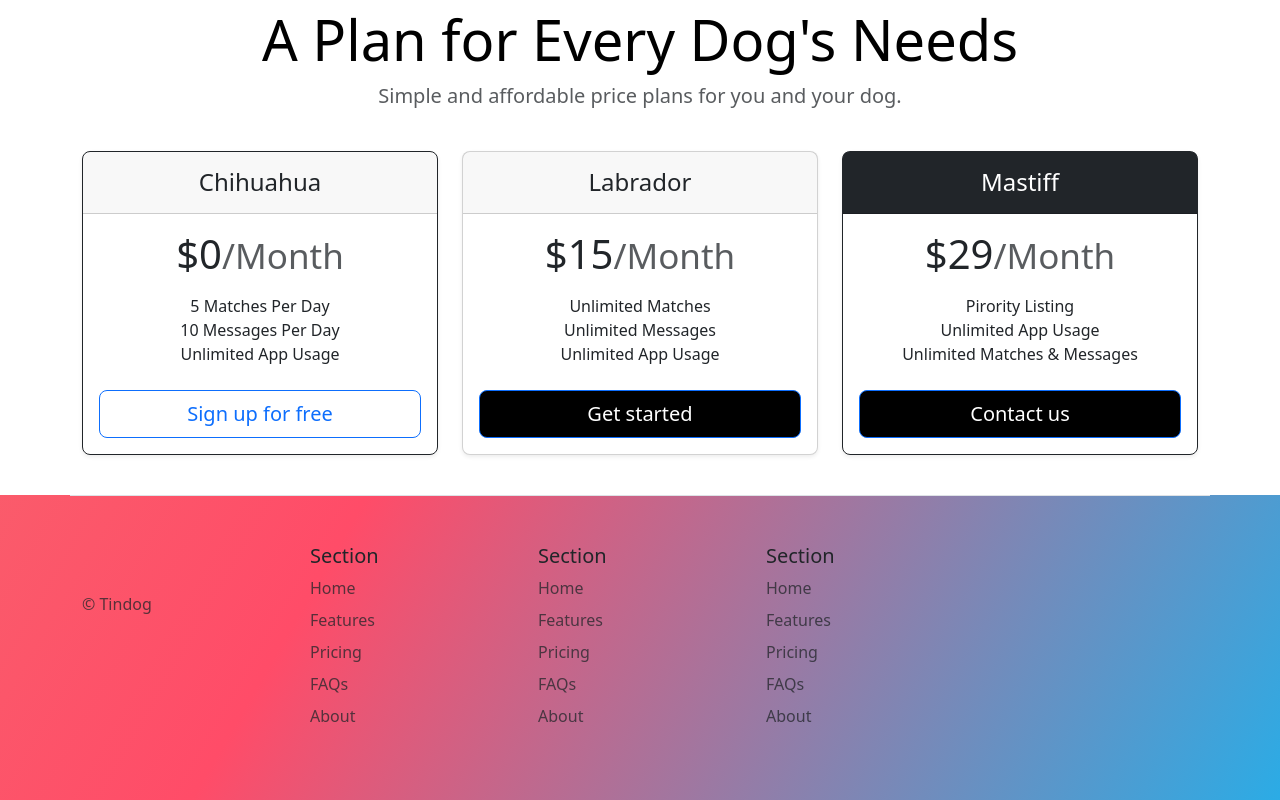
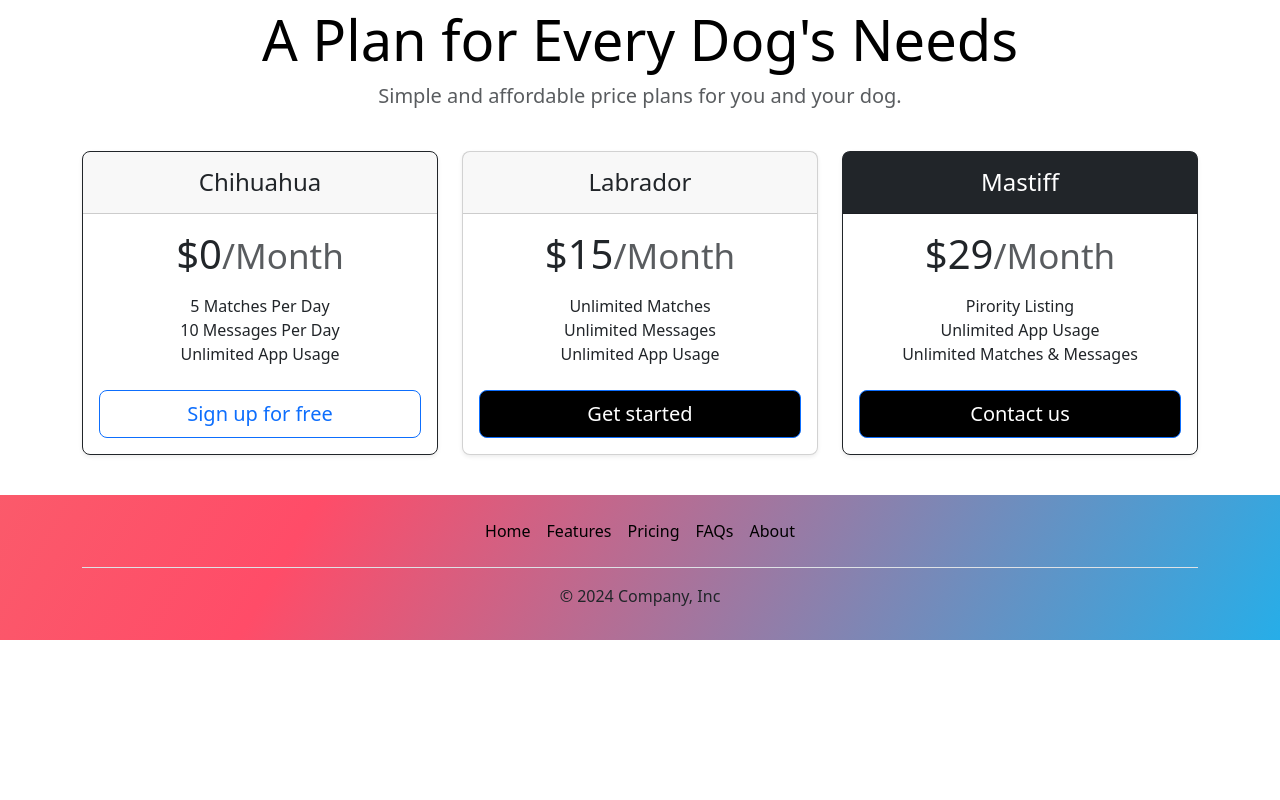
Before and after one commit to Krisnanda7/Website-clone-tinderdog-udemy, a plain HTML site: page index.html in a window 1280 px wide. Shown: the part 1646-2446 px from the top of the page. After the commit the page ends 2286 px from the top, so only its background shows below. Drawn offline with nearby package versions, Linux system fonts and the light colour scheme.

Commit message:
Update index.html

```diff
--- a/index.html
+++ b/index.html
@@ -258,51 +258,22 @@
 
 
     <!-- Footer -->
-    <section id="footer" class="gradient-background">
+<section id="footer" class="gradient-background">
       <div class="container">
-        <footer class="row row-cols-1 row-cols-sm-2 row-cols-md-5 py-5 border-top">
-          <div class=" mb-3">
-            <a href="/" class="d-flex align-items-center mb-3 link-body-emphasis text-decoration-none">
-              <svg class="bi me-2" width="40" height="32"><use xlink:href="#bootstrap"></use></svg>
-            </a>
-            <p class="text-body-secondary">© Tindog</p>
-          </div>
-
-          <div class=" mb-3">
-            <h5>Section</h5>
-            <ul class="nav flex-column">
-              <li class="nav-item mb-2"><a href="#" class="nav-link p-0 text-body-secondary">Home</a></li>
-              <li class="nav-item mb-2"><a href="#" class="nav-link p-0 text-body-secondary">Features</a></li>
-              <li class="nav-item mb-2"><a href="#" class="nav-link p-0 text-body-secondary">Pricing</a></li>
-              <li class="nav-item mb-2"><a href="#" class="nav-link p-0 text-body-secondary">FAQs</a></li>
-              <li class="nav-item mb-2"><a href="#" class="nav-link p-0 text-body-secondary">About</a></li>
-            </ul>
-          </div>
-
-          <div class=" mb-3">
-            <h5>Section</h5>
-            <ul class="nav flex-column">
-              <li class="nav-item mb-2"><a href="#" class="nav-link p-0 text-body-secondary">Home</a></li>
-              <li class="nav-item mb-2"><a href="#" class="nav-link p-0 text-body-secondary">Features</a></li>
-              <li class="nav-item mb-2"><a href="#" class="nav-link p-0 text-body-secondary">Pricing</a></li>
-              <li class="nav-item mb-2"><a href="#" class="nav-link p-0 text-body-secondary">FAQs</a></li>
-              <li class="nav-item mb-2"><a href="#" class="nav-link p-0 text-body-secondary">About</a></li>
-            </ul>
-          </div>
-
-          <div class=" mb-3">
-            <h5>Section</h5>
-            <ul class="nav flex-column">
-              <li class="nav-item mb-2"><a href="#" class="nav-link p-0 text-body-secondary">Home</a></li>
-              <li class="nav-item mb-2"><a href="#" class="nav-link p-0 text-body-secondary">Features</a></li>
-              <li class="nav-item mb-2"><a href="#" class="nav-link p-0 text-body-secondary">Pricing</a></li>
-              <li class="nav-item mb-2"><a href="#" class="nav-link p-0 text-body-secondary">FAQs</a></li>
-              <li class="nav-item mb-2"><a href="#" class="nav-link p-0 text-body-secondary">About</a></li>
-            </ul>
-          </div>
+        <footer class="py-3">
+          <ul class="nav justify-content-center border-bottom pb-3 mb-3">
+            <li class="nav-item"><a href="#title" class="nav-link px-2 text-body-emphasis">Home</a></li>
+            <li class="nav-item"><a href="#features" class="nav-link px-2 text-body-emphasis">Features</a></li>
+            <li class="nav-item"><a href="#testimonial" class="nav-link px-2 text-body-emphasis">Pricing</a></li>
+            <li class="nav-item"><a href="#pricing" class="nav-link px-2 text-body-emphasis">FAQs</a></li>
+            <li class="nav-item"><a href="#" class="nav-link px-2 text-body-emphasis">About</a></li>
+          </ul>
+          <p class="text-center">© 2024 Company, Inc</p>
         </footer>
       </div>
     </section>
+
+
     <script
       src="https://cdn.jsdelivr.net/npm/bootstrap@5.3.3/dist/js/bootstrap.bundle.min.js"
       integrity="sha384-YvpcrYf0tY3lHB60NNkmXc5s9fDVZLESaAA55NDzOxhy9GkcIdslK1eN7N6jIeHz"
```
